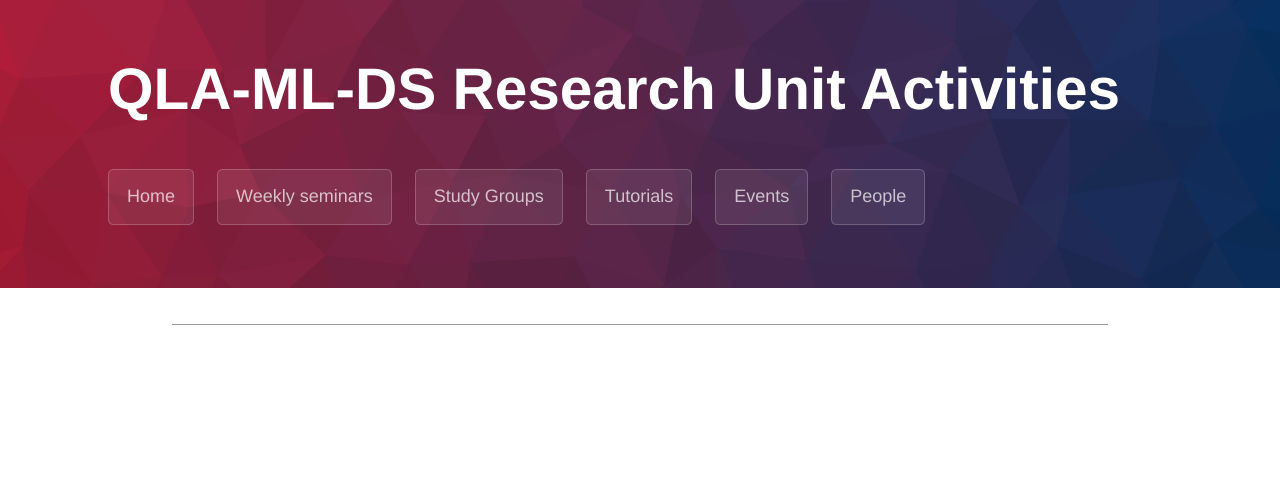
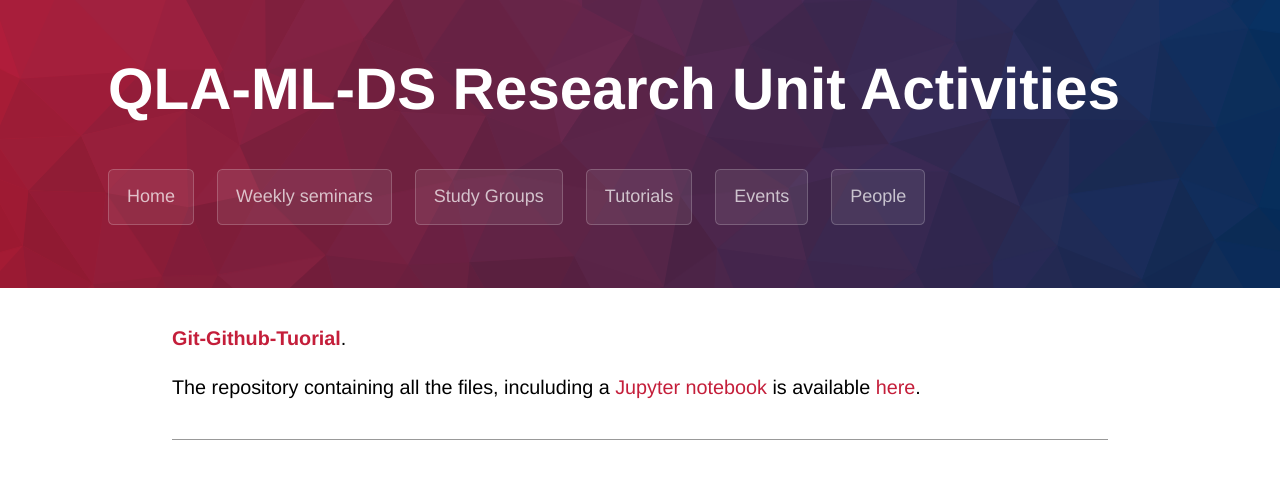
Before and after one commit to qla-ml-ds-activities/qla-ml-ds-activities.github.io, a Jekyll site: the page built from tutorials.md, in a window 1280 px wide. Shown: the top 479 px of the page. Built offline with Jekyll 4.4.1, drawn with Linux system fonts in a browser that asks for light colours; some web fonts are replaced.

Commit message:
Update tutorials.md

```diff
--- a/tutorials.md
+++ b/tutorials.md
@@ -1,3 +1,9 @@
 ---
 layout: default
 ---
+
+
+
+[**Git-Github-Tuorial**](https://github.com/QLA-ML-DS/Git-Github-Tuorial/blob/main/Tutorial-Files/the-practical.md).
+
+The repository containing all the files, inculuding a [Jupyter notebook](https://jupyter.org/) is available [here](https://github.com/QLA-ML-DS/Git-Github-Tuorial).
```
